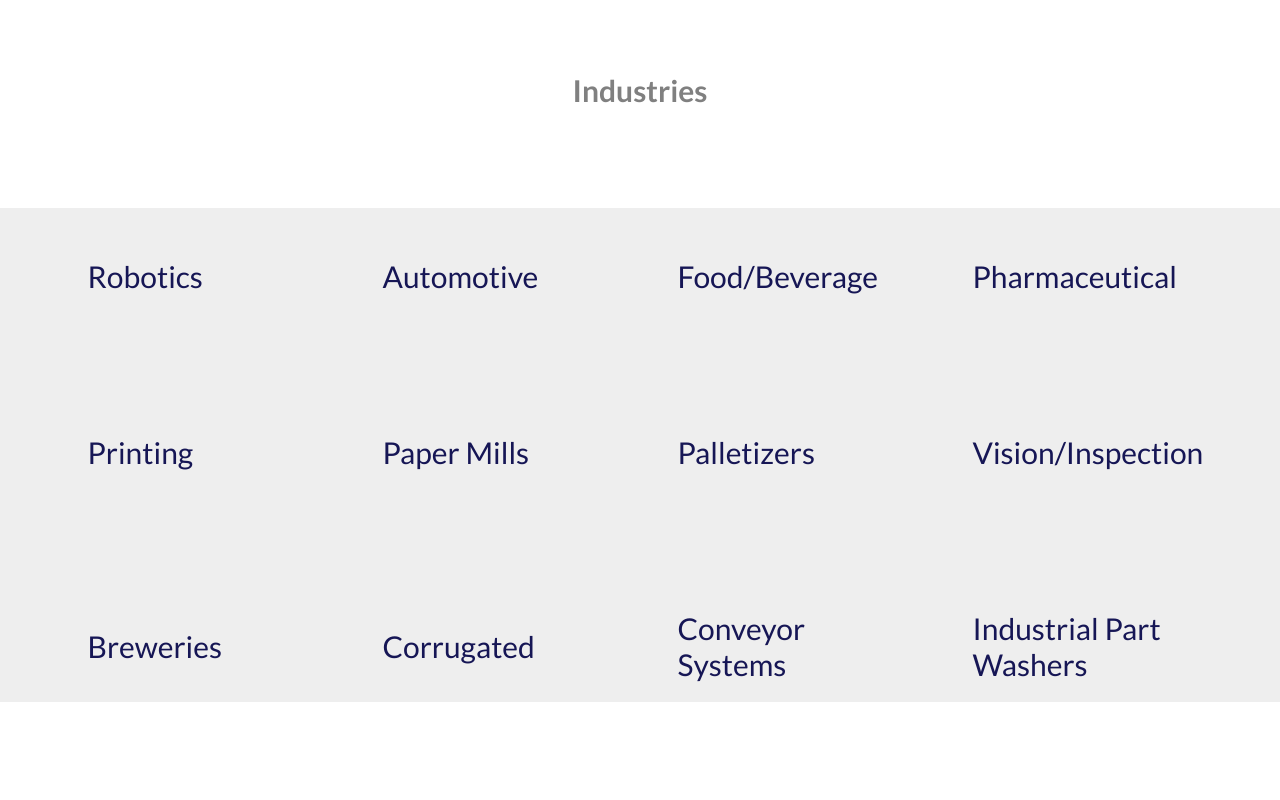
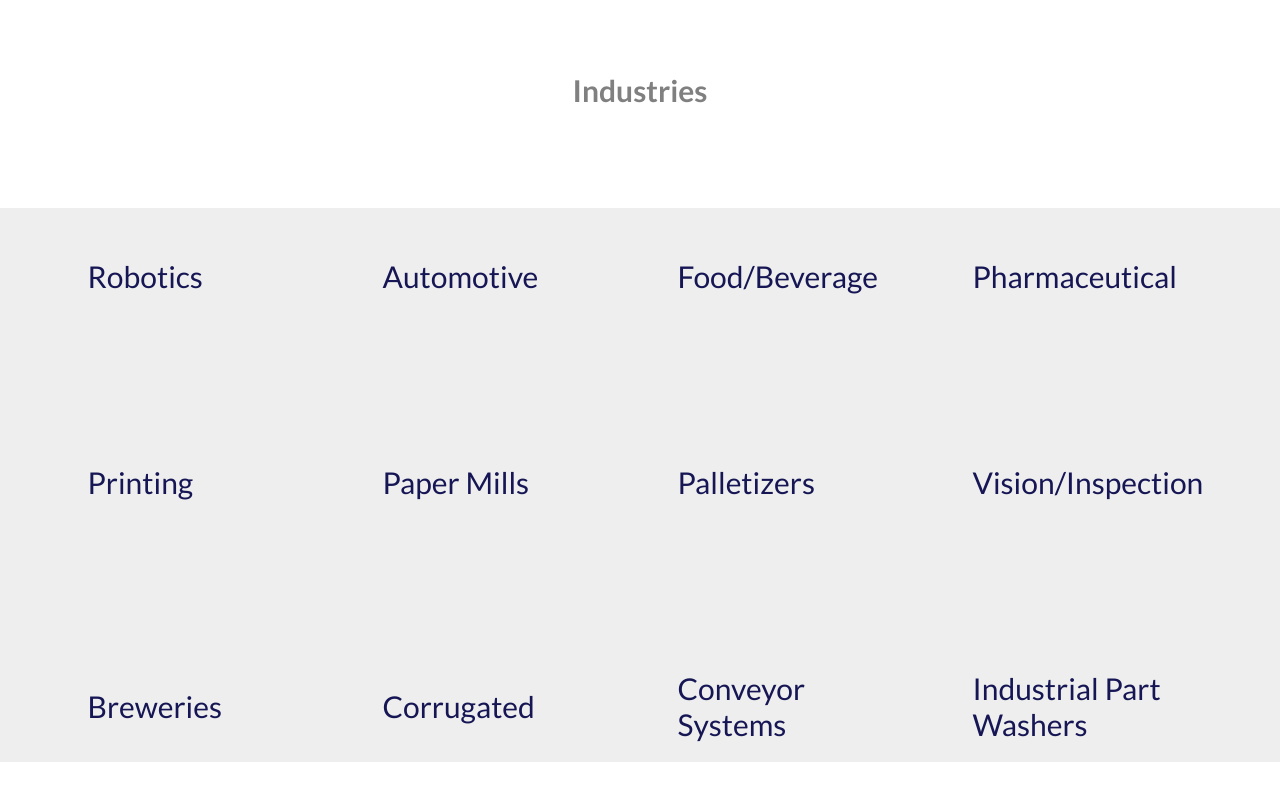
Before and after one commit to Denver-Meadows/stayton-engineering, a React (Create React App) app: page / in a window 1280 px wide. Shown: the part 4740-5540 px from the top of the page. Built offline with nearby package versions, Linux system fonts and the light colour scheme; a web font is replaced by a local one.

Commit message:
industries complete

```diff
--- a/package.json
+++ b/package.json
@@ -8,6 +8,7 @@
     "@testing-library/user-event": "^13.5.0",
     "react": "^17.0.2",
     "react-dom": "^17.0.2",
+    "react-reveal": "^1.2.2",
     "react-scripts": "5.0.0",
     "sass": "^1.49.0",
     "web-vitals": "^2.1.3"
--- a/src/components/Industries.js
+++ b/src/components/Industries.js
@@ -1,5 +1,6 @@
 import React from "react";
 import "../styles/industries.scss";
+import Fade from "react-reveal/Fade";
 
 const Industries = () => {
   return (
@@ -9,22 +10,34 @@
       </div>
       <div className="industries-list">
         <div className="industries-list-1">
+          <Fade left>
             <p>Robotics</p>
             <p>Automotive</p>
+          </Fade>
+          <Fade right>
             <p>Food/Beverage</p>
             <p>Pharmaceutical</p>
+          </Fade>
         </div>
         <div className="industries-list-2">
+          <Fade left>
             <p>Printing</p>
             <p>Paper Mills</p>
+          </Fade>
+          <Fade right>
             <p>Palletizers</p>
             <p>Vision/Inspection</p>
+          </Fade>
         </div>
         <div className="industries-list-3">
+          <Fade left>
             <p>Breweries</p>
             <p>Corrugated</p>
+          </Fade>
+          <Fade right>
             <p>Conveyor Systems</p>
             <p>Industrial Part Washers</p>
+          </Fade>
         </div>
       </div>
     </section>
--- a/src/styles/industries.scss
+++ b/src/styles/industries.scss
@@ -12,7 +12,6 @@
     margin: 2rem;
     width: 22rem;
     color: rgb(22, 22, 85);
-    // text-shadow: 1px 1px grey;
   }
 
   &-header {
@@ -25,21 +24,21 @@
 
   &-list-1 {
     display: flex;
-    // align-items: center;
+    align-items: center;
     justify-content: space-around;
-    margin-bottom: 10rem;
+    margin-bottom: 13rem;
   }
 
   &-list-2 {
     display: flex;
     align-items: center;
     justify-content: space-around;
-    margin-bottom: 10rem;
+    margin-bottom: 13rem;
   }
   &-list-3 {
     display: flex;
     align-items: center;
     justify-content: space-around;
-    margin-bottom: 10rem;
+    margin-bottom: 13rem;
   }
 }
```
Also changed, not shown: 1 other file (tests, documents, lock files or other folders). Lines whose indentation alone changed are shown as unchanged.
